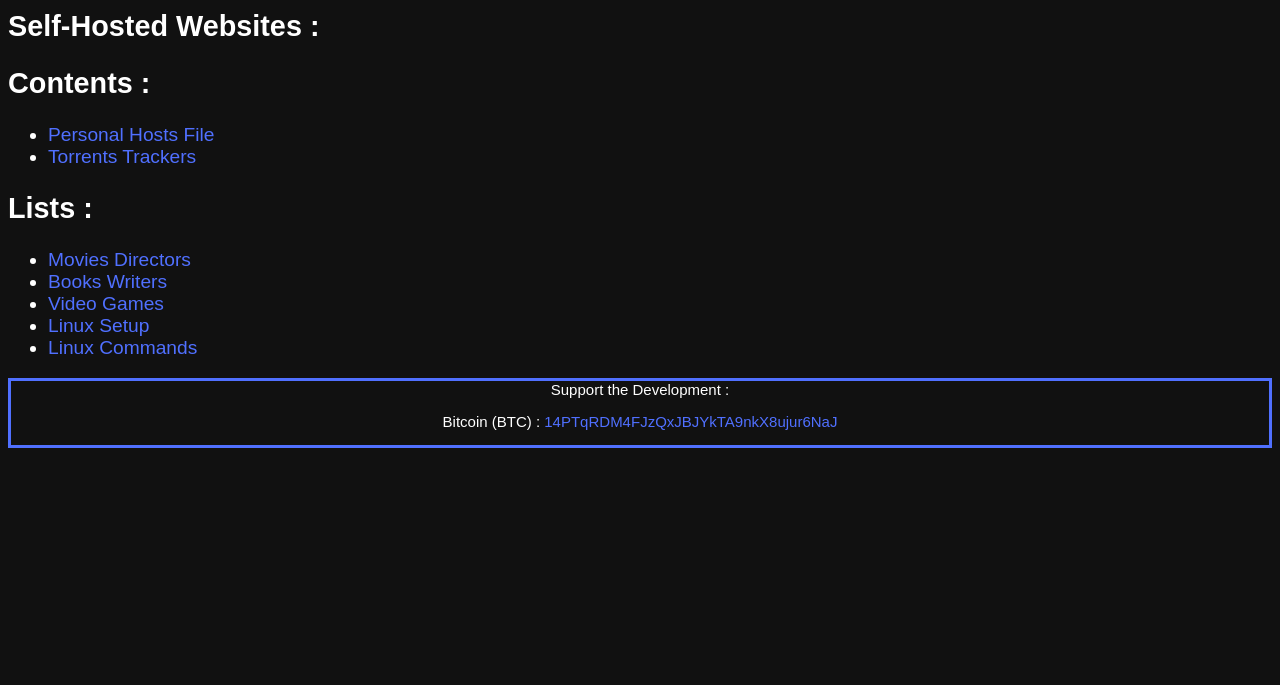
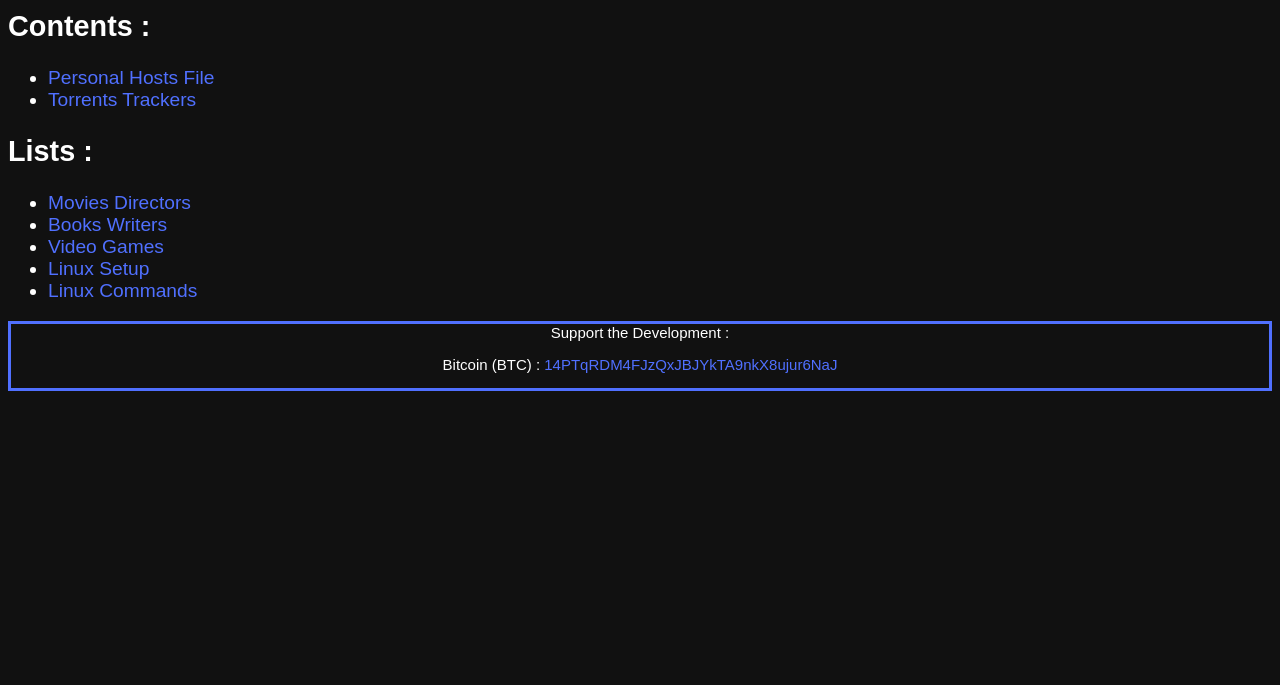
Before and after one commit to TheFrenchGhosty/thefrenchghosty.xyz, a plain HTML site: page public/index.html in a window 1280 px wide. Shown: the part 115-800 px from the top of the page. Drawn offline with Linux system fonts and the light colour scheme.

Commit message:
Updated February 14, 2019

```diff
--- a/public/index.html
+++ b/public/index.html
@@ -60,10 +60,6 @@
 <h1 class='welcome'>Welcome</h1>
 
 
-<h2>Self-Hosted Websites :</h2>
-
-
-
 <h2>Contents :</h2>
 
 	<ul>
```
